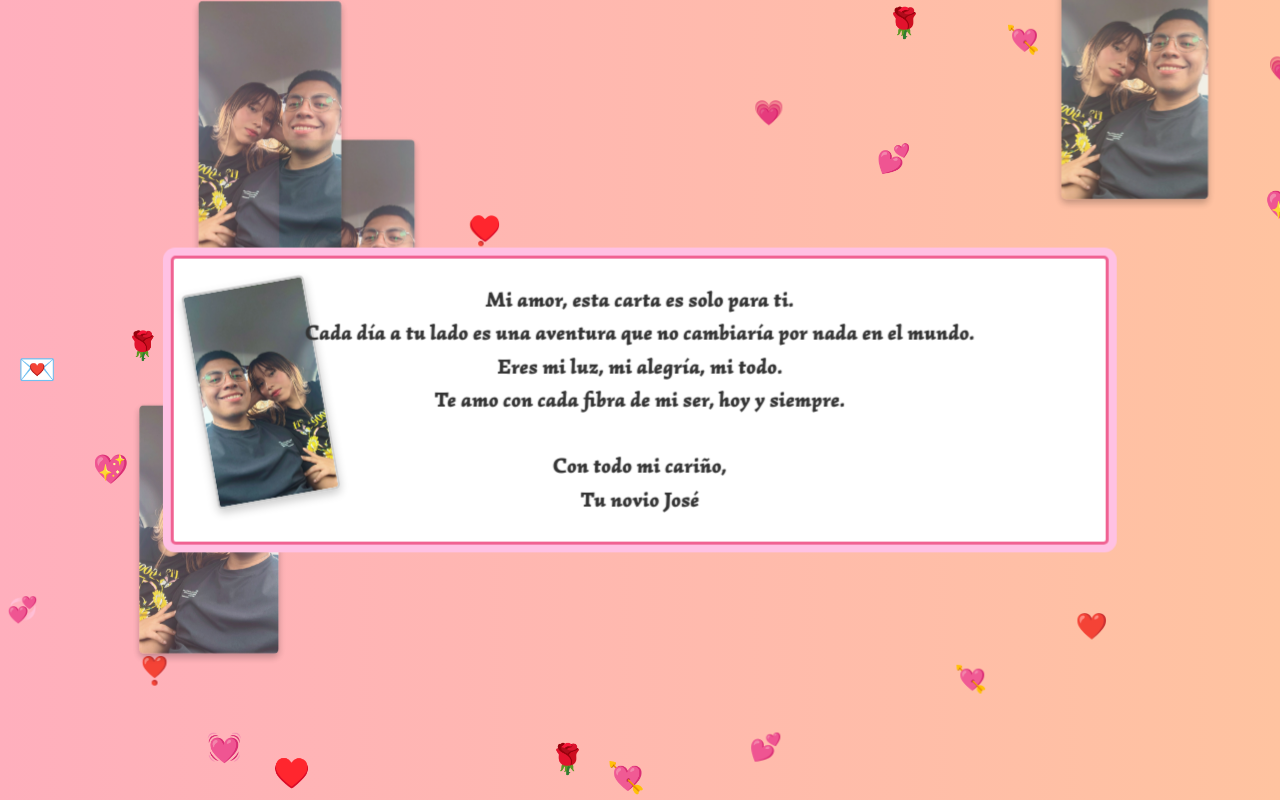
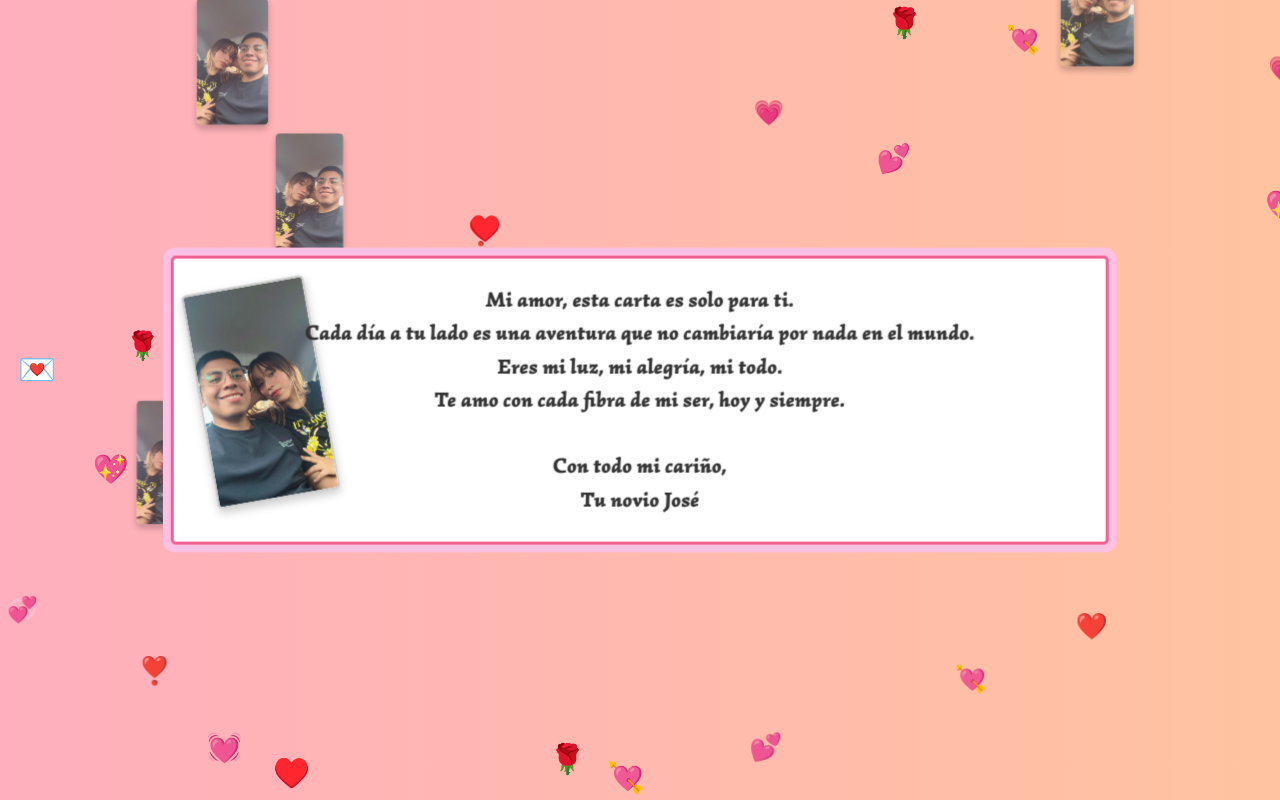
Before and after one commit to josejo-ui/Re-jose-to-my-love, a plain HTML site: page index.html in a window 1280 px wide. Both pictures are taken after a click on the element 640 px from the left and 400 px from the top of the page. Drawn offline with Linux system fonts and the light colour scheme.

Commit message:
Update index.html

```diff
--- a/index.html
+++ b/index.html
@@ -69,7 +69,6 @@
             position: absolute;
             top: 50%;
             left: 50%;
-            /* Aumento del 25% */
             width: 109.375vw; /* 87.5vw * 1.25 */
             max-width: 937.5px; /* 750px * 1.25 */
             height: auto;
@@ -154,7 +153,7 @@
 
         .floating-image {
             position: absolute;
-            width: 150px; /* Tamaño de la foto flotante */
+            width: 75px; /* Reducido a la mitad: 150px / 2 = 75px */
             height: auto;
             border-radius: 5px;
             box-shadow: 0 4px 8px rgba(0,0,0,0.3);
```
